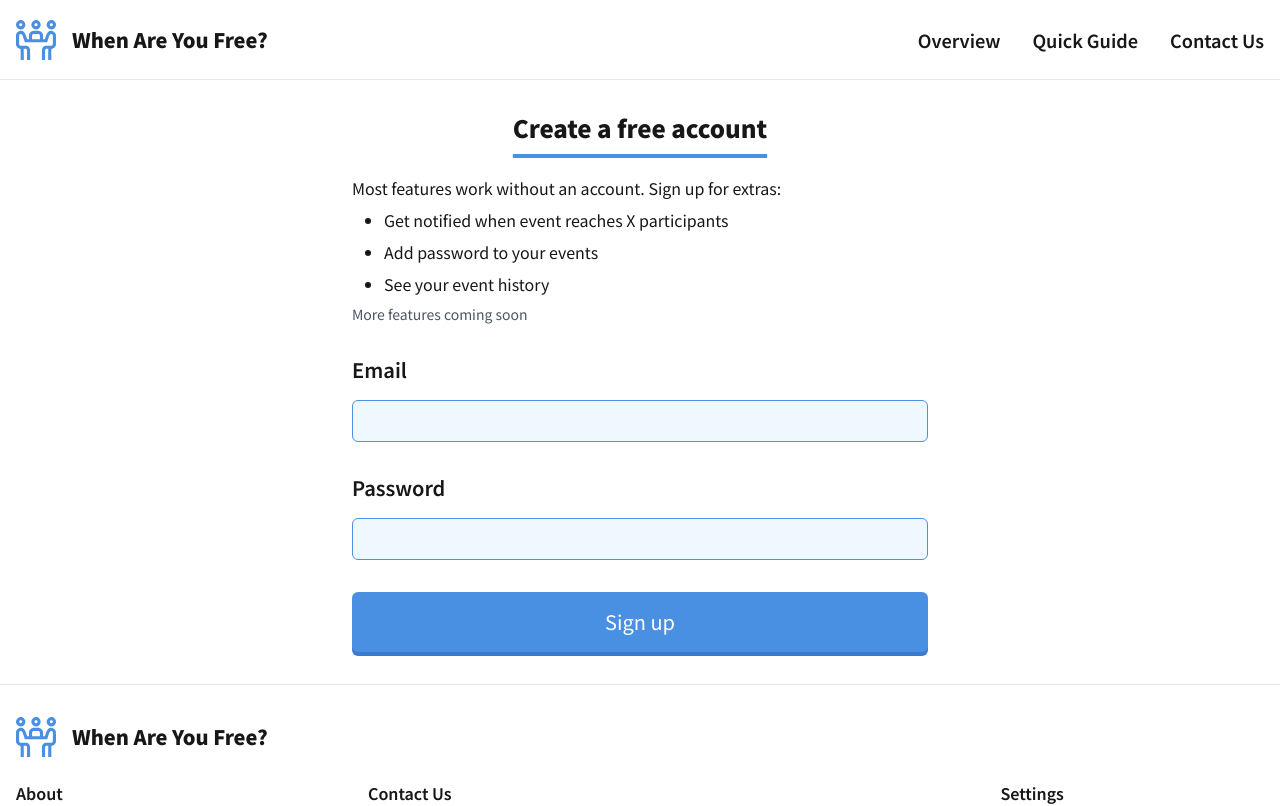
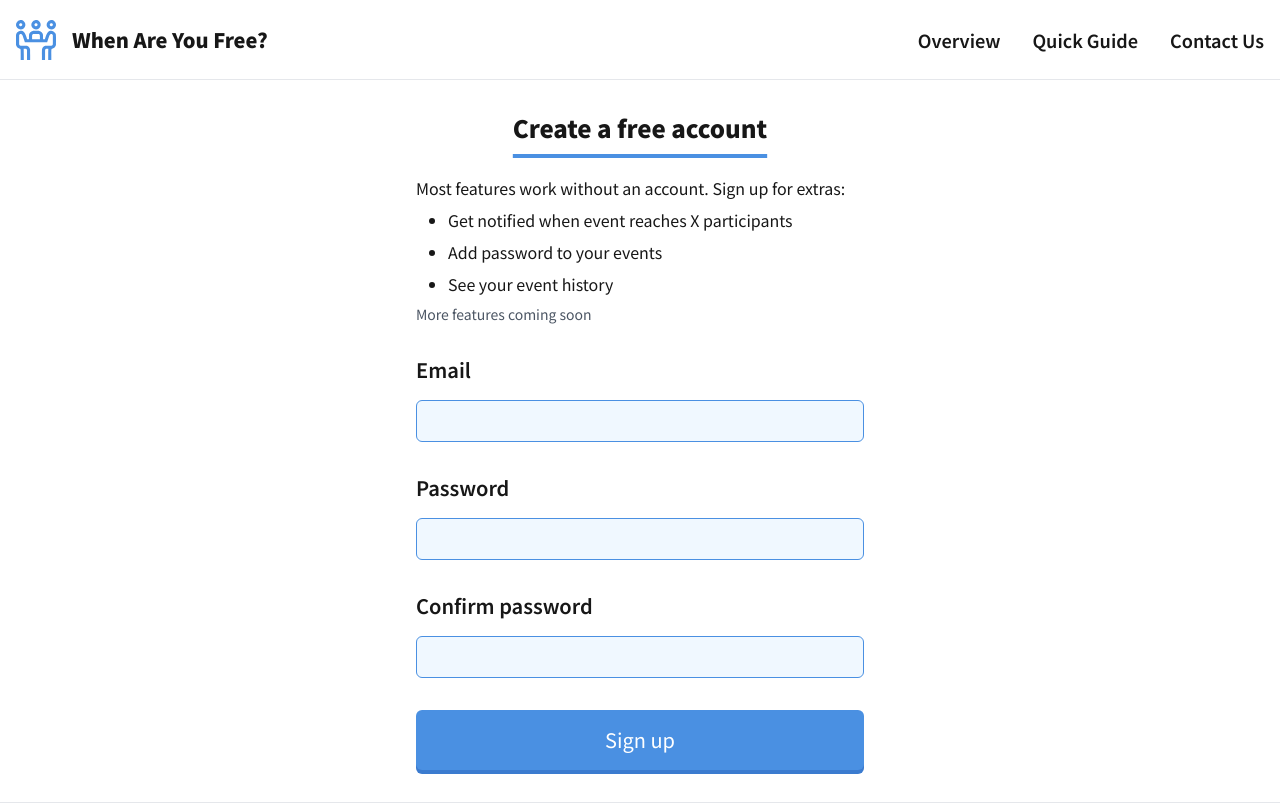
Before and after one commit to takumitoma/itsu-aiteru-scheduler, a Next.js app: page /en/sign-up in a window 1280 px wide. Shown: the top 806 px of the page. Built offline with nearby package versions, Linux system fonts and the light colour scheme.

Commit message:
feat: add confirm password field to sign up form

```diff
--- a/messages/en.json
+++ b/messages/en.json
@@ -223,10 +223,12 @@
     "comingSoon": "More features coming soon",
     "email": "Email",
     "password": "Password",
+    "confirmPassword": "Confirm password",
     "signUp": "Sign up",
     "signingUp": "Signing up...",
     "emailError": "Please enter a valid email",
-    "passwordError": "Please enter your password"
+    "passwordError": "Password must contain at least 6 characters",
+    "passwordMismatchError": "Passwords do not match"
   },
   "CreateEvent": {
     "pageTitle": "Create New Event",
--- a/messages/ja.json
+++ b/messages/ja.json
@@ -223,10 +223,12 @@
     "comingSoon": "今後さらに機能を追加予定",
     "email": "メールアドレス",
     "password": "パスワード",
+    "confirmPassword": "パスワード確認",
     "signUp": "アカウント作成",
     "signingUp": "アカウント作成中...",
     "emailError": "メールアドレスを正しく入力してください",
-    "passwordError": "パスワードを入力してください"
+    "passwordError": "パスワードは6文字以上で入力してください",
+    "passwordMismatchError": "パスワードが一致しません。"
   },
   "CreateEvent": {
     "pageTitle": "新規イベント作成",
--- a/src/app/[locale]/sign-up/page.tsx
+++ b/src/app/[locale]/sign-up/page.tsx
@@ -6,7 +6,7 @@ export default async function SignUpPage() {
 
   return (
     <section
-      className="flex flex-col items-center justify-center space-y-8 max-w-xl
+      className="flex flex-col items-center justify-center space-y-8 max-w-md
         w-full mx-auto"
     >
       <h1 className="underline underline-offset-[16px] decoration-primary decoration-4">
--- a/src/components/SignUpForm/index.tsx
+++ b/src/components/SignUpForm/index.tsx
@@ -7,10 +7,16 @@ import { z } from 'zod';
 import { BsExclamationCircle } from 'react-icons/bs';
 import { useTranslations } from 'next-intl';
 
-const schema = z.object({
-  email: z.string().email(),
-  password: z.string().min(6),
-});
+const schema = z
+  .object({
+    email: z.string().email(),
+    password: z.string().min(6),
+    confirmPassword: z.string().min(6),
+  })
+  .refine((data) => data.password === data.confirmPassword, {
+    message: 'Passwords do not match',
+    path: ['confirmPassword'],
+  });
 
 type FormFields = z.infer<typeof schema>;
 
@@ -27,11 +33,13 @@ export function SignUpForm() {
     defaultValues: {
       email: '',
       password: '',
+      confirmPassword: '',
     },
   });
 
   const onSubmit: SubmitHandler<FormFields> = async (data) => {
     console.log(data);
+    // logic for form submission
   };
 
   return (
@@ -74,6 +82,30 @@ export function SignUpForm() {
         )}
       </div>
 
+      <div className="space-y-2">
+        <label htmlFor="confirmPassword" className="block">
+          {t('confirmPassword')}
+          <input
+            id="confirmPassword"
+            type="password"
+            className={`mt-4 font-normal text-base w-full ${
+              errors.confirmPassword ? 'border-red-500' : ''
+            }`}
+            {...register('confirmPassword')}
+          />
+        </label>
+        {errors.confirmPassword && (
+          <div className="flex text-red-500 space-x-2 font-semibold text-lg sm:text-xl">
+            <BsExclamationCircle />
+            {errors.confirmPassword.message === 'Passwords do not match' ? (
+              <p className="text-sm">{t('passwordMismatchError')}</p>
+            ) : (
+              <p className="text-sm">{t('passwordError')}</p>
+            )}
+          </div>
+        )}
+      </div>
+
       <button
         type="submit"
         disabled={isSubmitting}
--- a/src/styles/globals.css
+++ b/src/styles/globals.css
@@ -83,7 +83,8 @@ body {
 .light textarea,
 .light button.input-like,
 .light .custom-dropdown,
-.light #event-link-container {
+.light #event-link-container,
+.light button.send-code {
   background: var(--primary-very-light)
 }
 
@@ -91,6 +92,7 @@ body {
 .dark textarea,
 .dark button.input-like,
 .dark .custom-dropdown,
-.dark #event-link-container {
+.dark #event-link-container,
+.dark button.send-code {
   background: var(--background);
 }
```
